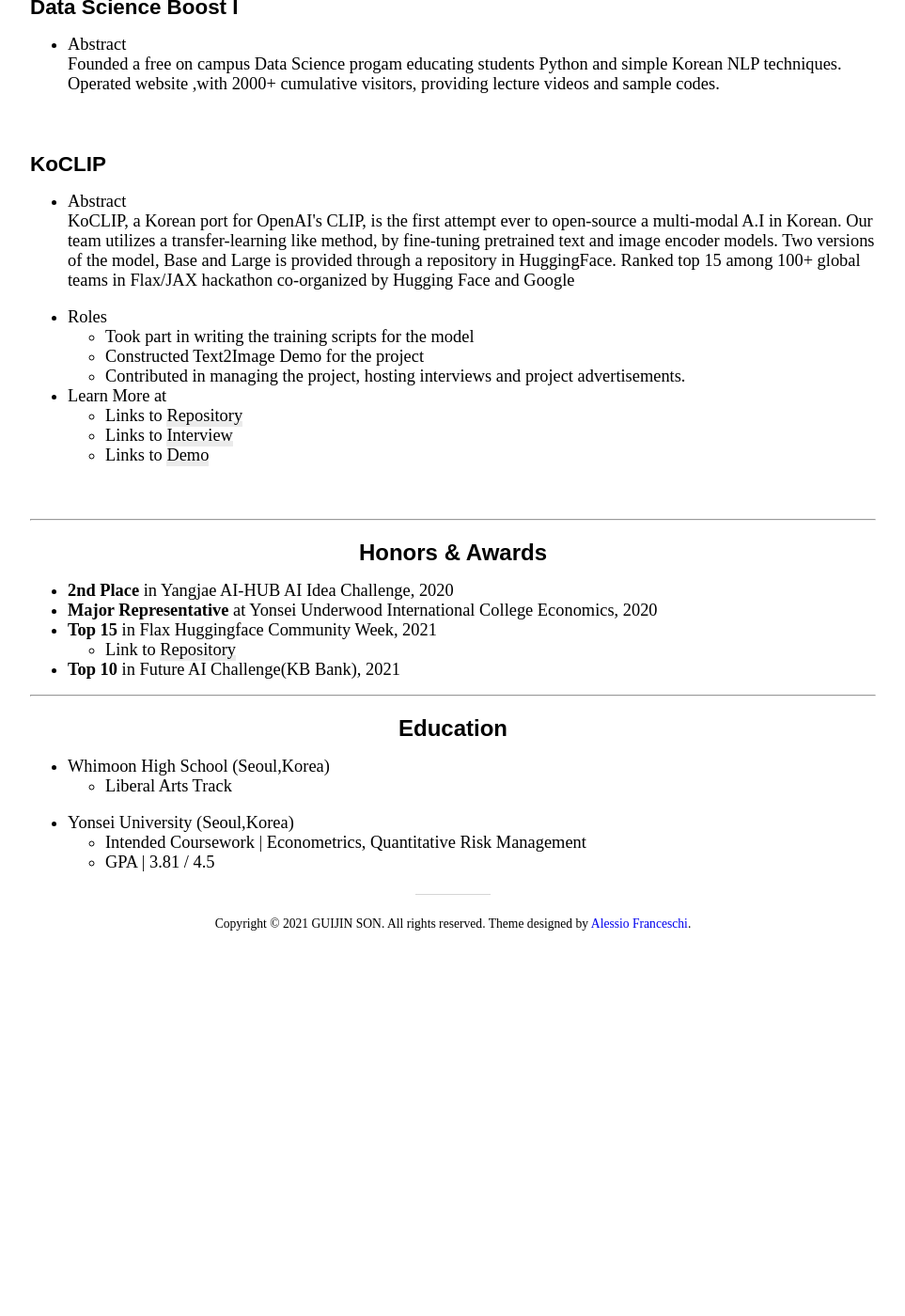
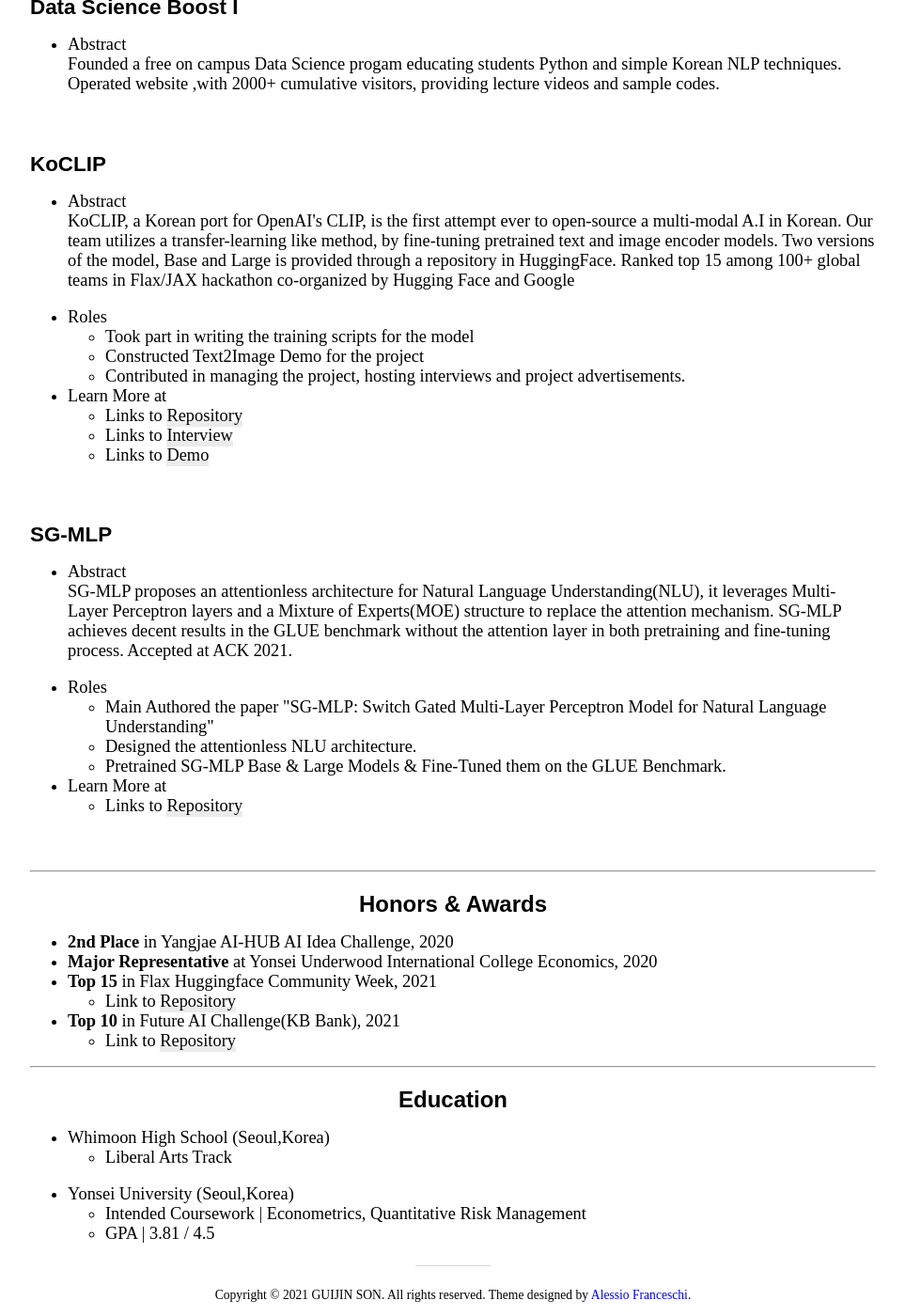
Before and after one commit to guijinSON/guijinSON.github.io, a Jekyll site: the page built from Learn_More.md, in a window 1280 px wide and 1400 px high, scrolled down 1319 px. Shown: the whole window at 94% size, without its empty margins (158-1121 px from the left). Built offline with Jekyll 4.4.1, drawn with Linux system fonts in a browser that asks for light colours; nearby versions of some CDN libraries; before the commit the page ends 2324 px from its top, so only the background shows below that.

Commit message:
Update Learn_More.md

```diff
--- a/Learn_More.md
+++ b/Learn_More.md
@@ -76,6 +76,20 @@
 </ul>
    </ul><br/>
 
+<h3>SG-MLP</h3>
+ <ul><li> Abstract <br/>
+SG-MLP proposes  an attentionless architecture for Natural Language Understanding(NLU), it leverages Multi-Layer Perceptron layers and a Mixture of Experts(MOE) structure to replace the attention mechanism. SG-MLP achieves decent results in the GLUE benchmark without the attention layer in both pretraining and fine-tuning process. Accepted at ACK 2021.</li> <br/>
+  <li>Roles</li>
+ <ul>
+  <li> Main Authored the paper "SG-MLP: Switch Gated Multi-Layer Perceptron Model for Natural Language Understanding" </li>
+  <li> Designed the attentionless NLU architecture. </li>
+  <li> Pretrained SG-MLP Base & Large Models & Fine-Tuned them on the GLUE Benchmark.</li>
+  </ul>
+<li> Learn More at </li>
+   <ul>
+ <li> Links to <a href="https://github.com/guijinSON/SGMLP.git"> Repository </a></li>
+</ul>
+   </ul><br/>
 
 
 <hr/>
@@ -89,6 +103,9 @@
   <li>Link to <a href="https://github.com/guijinSON/koclip.git"> Repository </a></li>
  </ul>
  <li> <strong>Top 10</strong> in Future AI Challenge(KB Bank), 2021 </li>
+  <ul>
+  <li>Link to <a href="https://github.com/guijinSON/ZIP.git"> Repository </a></li>
+ </ul>
 </ul>
 
 
```
